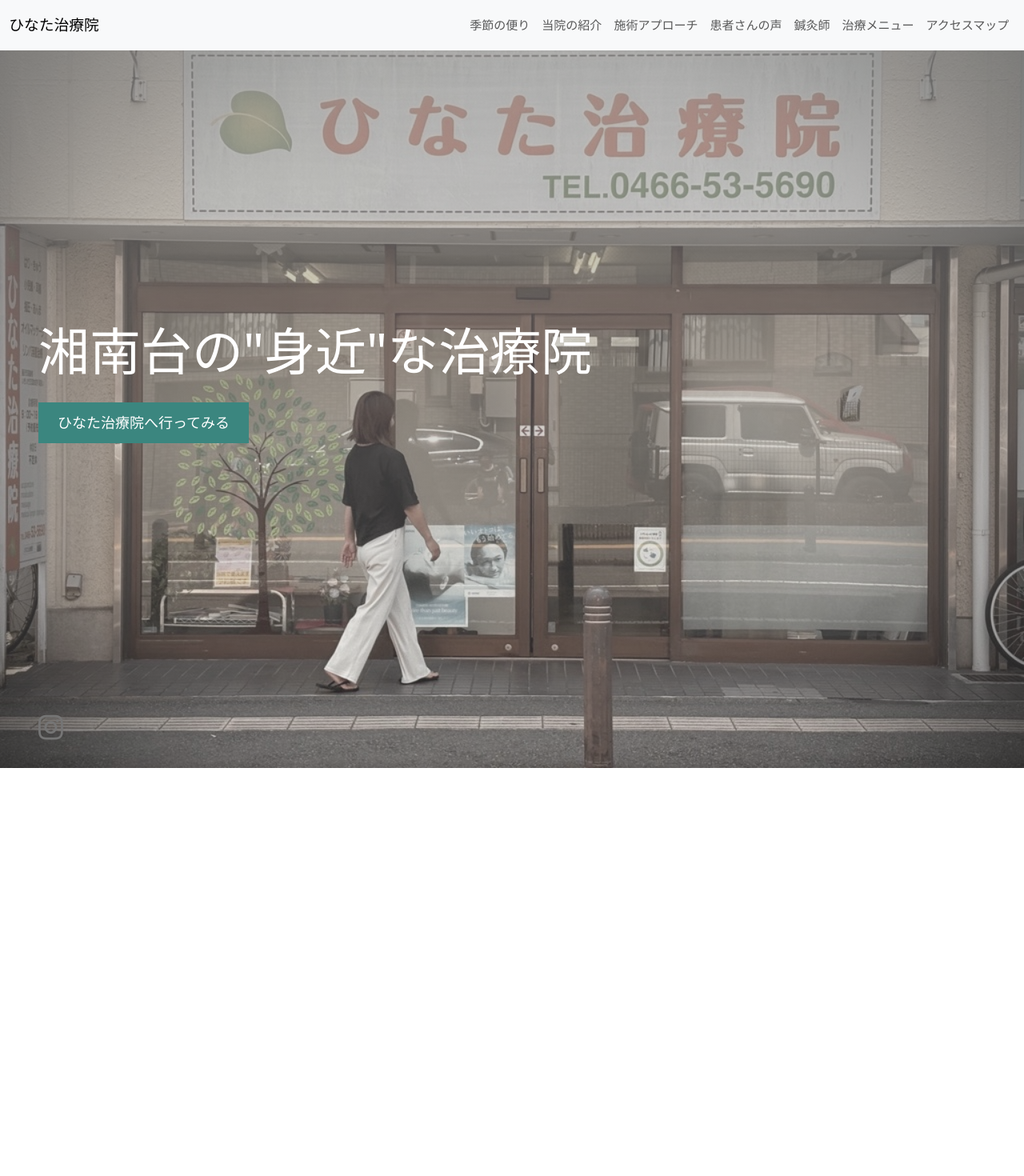
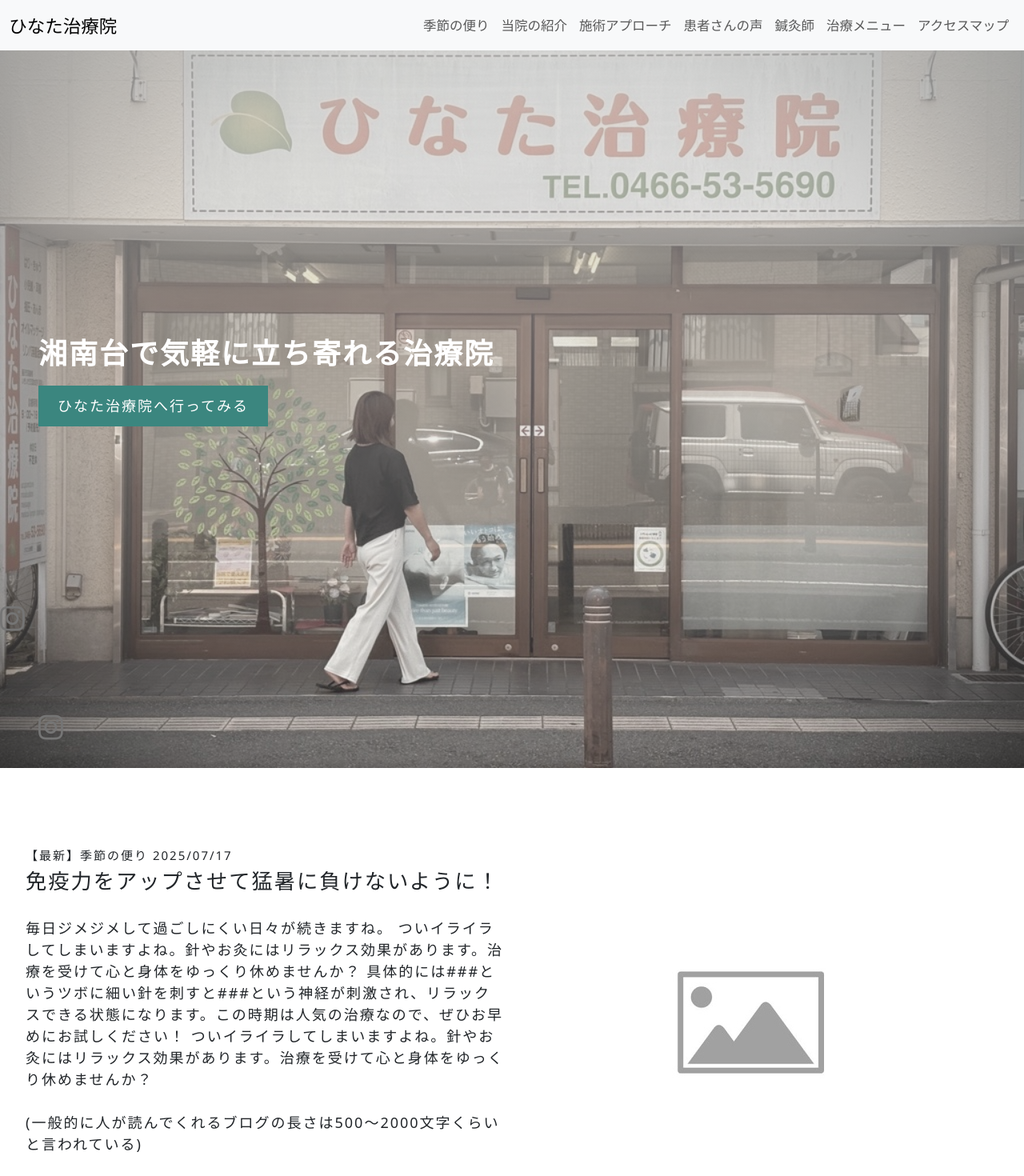
Before and after one commit to masaki1002/shonandai_hinata, a React (Create React App) app: page /#/ in a window 1280 px wide. Shown: the top 1470 px of the page at 80% size. Before the commit the page ends 960 px from the top, so only its background shows below. Built offline with nearby package versions, Linux system fonts and the light colour scheme.

Commit message:
added the post

```diff
--- a/src/App.js
+++ b/src/App.js
@@ -1,21 +1,20 @@
+import React from "react"
+
 import './App.css';
-import { HashRouter as Router, Routes, Route } from 'react-router-dom';
+import { BrowserRouter as Router, Routes, Route } from 'react-router-dom';
 import 'bootstrap/dist/css/bootstrap.min.css';
 import Home from "./components/Home";
 import MorePosts from "./components/MorePosts";
 
 function App() {
   return (
-    <section>
-       <Router>
+    <Router>
        <Routes>
         <Route path="/" element={ <Home /> }></Route>
         <Route path="/#" element={ <Home /> }></Route>
         <Route path="/moreposts" element={ <MorePosts/> }></Route>
        </Routes>
     </Router>
-    </section>
-
   );
 }
 
--- a/src/components/Home.js
+++ b/src/components/Home.js
@@ -17,6 +17,7 @@ const Home = () => {
     <div className="all_components">
       <Navigation />
       <Top />
+      <Post />
 
     </div>
 
--- a/src/components/Navigation.css
+++ b/src/components/Navigation.css
@@ -0,0 +1,11 @@
+/* For navigation links */
+.navbar-nav .nav-link {
+    font-family: 'Noto Sans JP', sans-serif !important;
+    font-size: 1.1rem;
+}
+
+/* For the brand/logo */
+.navbar-brand {
+    font-family: 'Noto Sans JP', sans-serif !important;
+    font-size: 1.5rem;
+}
--- a/src/components/Navigation.js
+++ b/src/components/Navigation.js
@@ -12,7 +12,7 @@ const Navigation = () => {
                 <Navbar.Toggle aria-controls="responsive-navbar-nav" />
                 <Navbar.Collapse id="responsive-navbar-nav">
                 <Nav className="justify-content-end" style={{ width: "100%" }}>
-                    <Nav.Link  href="#post">季節の便り</Nav.Link>
+                    <Nav.Link href="#post">季節の便り</Nav.Link>
                     <Nav.Link href="#intro">当院の紹介</Nav.Link>
                     <Nav.Link href="#approach">施術アプローチ</Nav.Link>
                     <Nav.Link href="#patientsvoices">患者さんの声</Nav.Link>
@@ -24,7 +24,6 @@ const Navigation = () => {
             </Container>
             </Navbar>
         </div>
-
   )
 }
 
--- a/src/components/Post.js
+++ b/src/components/Post.js
@@ -0,0 +1,44 @@
+import React from 'react';
+import "./Post.css";
+
+
+function Post() {
+
+   const post_size = {
+    padding: "100px 16px"
+  }
+
+  return (
+  <section id="post">
+
+  <div class="w3-display-left w3-text-black letter_spacing">
+    <br></br>
+    {/* <span class="w3-large">丁寧な施術で身体のメンテナンスをサポート</span> */}
+
+  </div>
+  <div class="w3-display-bottomleft w3-text-grey w3-xxlarge">
+    <i class="fa fa-instagram w3-hover-opacity"></i>
+  </div>
+    <div class="w3-container w3-paper" style={post_size}>
+      <div class="w3-row-padding letter_spacing">
+        <div class="w3-col m6">
+          <h6>【最新】季節の便り 2025/07/17</h6>
+          <h3>免疫力をアップさせて猛暑に負けないように！</h3><br></br>
+          <p class="w3-large">毎日ジメジメして過ごしにくい日々が続きますね。
+          ついイライラしてしまいますよね。針やお灸にはリラックス効果があります。治療を受けて心と身体をゆっくり休めませんか？
+          具体的には###というツボに細い針を刺すと###という神経が刺激され、リラックスできる状態になります。この時期は人気の治療なので、ぜひお早めにお試しください！
+          ついイライラしてしまいますよね。針やお灸にはリラックス効果があります。治療を受けて心と身体をゆっくり休めませんか？<br></br><br></br>
+          (一般的に人が読んでくれるブログの長さは500〜2000文字くらいと言われている)
+          </p><br></br>
+          <p><a href="/moreposts" class="w3-button w3-teal w3-padding-large w3-large w3-margin-top  w3-hover-opacity-off"><i class="fa fa-th"> </i> 過去の便りを見る</a></p>
+        </div>
+        <div class="w3-col m6">
+            <img class="w3-image w3-round-large" src="/placeholder-image.jpg" alt="Buildings"></img>
+        </div>
+      </div>
+    </div>
+  </section>
+  )
+}
+
+export default Post
--- a/src/components/Top.css
+++ b/src/components/Top.css
@@ -2,7 +2,7 @@
     background-position: center;
     background-repeat: no-repeat;
     background-position: top center;
-    background: linear-gradient(to top, rgba(214, 209, 209, 0.141) 0%, rgba(148, 151, 150, 0.7) 100%),url("../../public/outside_02.jpg") no-repeat top center;
+    background: linear-gradient(to top, rgba(214, 209, 209, 0.141) 0%, rgba(206, 210, 209, 0.7) 100%),url("../../public/outside_02.jpg") no-repeat top center;
     background-size:cover;
     height: 120vh;
 }
--- a/src/components/Top.js
+++ b/src/components/Top.js
@@ -22,9 +22,9 @@ const Top = () => {
 
   return (
 <div class="bgimg-1 w3-display-container w3-grayscale-min">
-  <div class="w3-display-left w3-text-white" style={text_subtitle}>
-    <span class="w3-jumbo w3-hide-small">湘南台の"身近"な治療院</span>
-    <span class="w3-xlarge w3-hide-jumbo w3-hide-large w3-hide-medium"><b>湘南台の“身近な治療院”</b></span>
+  <div class="w3-display-left w3-text-white letter_spacing" style={text_subtitle}>
+    <span class="top_title_font w3-xxlarge w3-hide-small">湘南台で気軽に立ち寄れる治療院</span>
+    <span class="top_title_font w3-xxlarge w3-hide-large w3-hide-medium">湘南台で気軽に<br></br>立ち寄れる治療院</span>
     <br></br>
     {/* <span class="w3-large">丁寧な施術で身体のメンテナンスをサポート</span> */}
     <p><a href="#accessmap" class="w3-button w3-teal w3-padding-large w3-large w3-margin-top  w3-hover-opacity-off">ひなた治療院へ行ってみる</a></p>
--- a/src/index.css
+++ b/src/index.css
@@ -1,11 +1,26 @@
-body {
+@import url('https://fonts.googleapis.com/css2?family=Noto+Sans+JP&display=swap');
+
+.top_title_font {
+  font-family: "Noto Sans JP", "sans-serif",  'Segoe UI', 'Roboto', 'Oxygen',
+    'Ubuntu', 'Cantarell', 'Fira Sans', 'Droid Sans', 'Helvetica Neue';
+  font-optical-sizing: auto;
+  font-weight: 900;
+  font-style: normal;
+}
+
+ .letter_spacing {
+   letter-spacing: 2px;
+ }
+
+
+/* body {
   margin: 0;
   font-family: -apple-system, BlinkMacSystemFont, 'Segoe UI', 'Roboto', 'Oxygen',
     'Ubuntu', 'Cantarell', 'Fira Sans', 'Droid Sans', 'Helvetica Neue',
     sans-serif;
   -webkit-font-smoothing: antialiased;
   -moz-osx-font-smoothing: grayscale;
-}
+} */
 
 code {
   font-family: source-code-pro, Menlo, Monaco, Consolas, 'Courier New',
--- a/src/index.js
+++ b/src/index.js
@@ -3,6 +3,7 @@ import ReactDOM from 'react-dom/client';
 import './index.css';
 import App from './App';
 import 'bootstrap/dist/css/bootstrap.min.css';
+
 
 
 const root = ReactDOM.createRoot(document.getElementById('root'));
```
Also changed, not shown: public/placeholder-image.jpg (added), src/components/Post.css (added).
